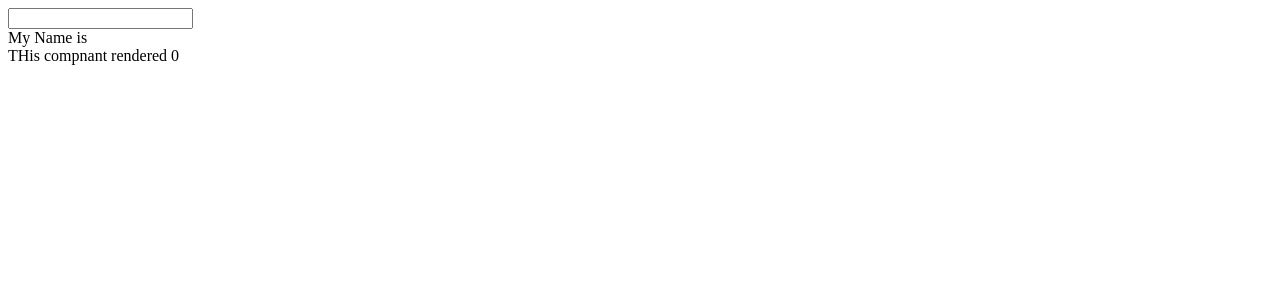
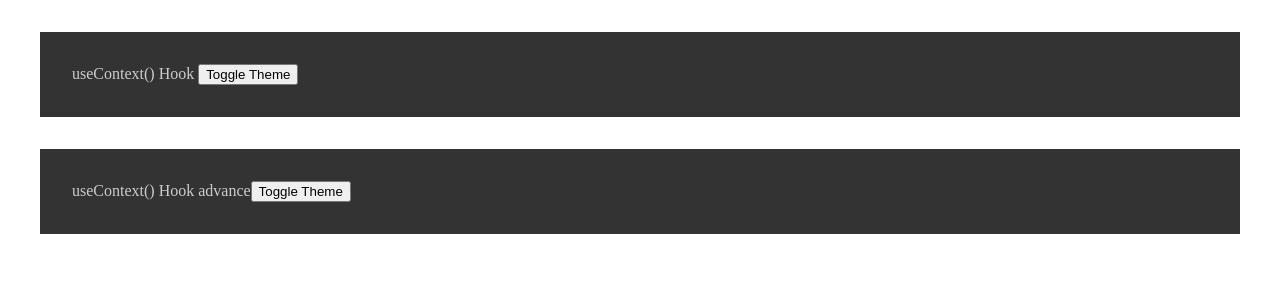
Before and after one commit to Nomaan0241/react-hooks-reference, a React (Create React App) app: page / in a window 1280 px wide. Shown: the top 300 px of the page. Built offline with nearby package versions, Linux system fonts and the light colour scheme.

Commit message:
[ useContext Hook Basic And Advance ]

```diff
--- a/src/App.css
+++ /dev/null
@@ -1,3 +0,0 @@
-.app {
-	font-size: xx-large;
-}
--- a/src/App.js
+++ b/src/App.js
@@ -1,14 +1,43 @@
+import React, { useState, createContext } from "react";
+
 import UseStateHook from "./allHooks/UseStateHook";
 import UseEffectHook from "./allHooks/UseEffectHook";
 import UseMemoHook from "./allHooks/UseMemoHook";
 import UseRefHook from "./allHooks/UseRefHook";
+import UseContextHook from "./allHooks/UseContextHook";
+
+//This is the context that can be used by any chile componant without extensive prop drilling.
+import { ColorProvider } from "./allHooks/useContextAdvance/ChangeColor.js";
+import TwoColorComponant from "./allHooks/useContextAdvance/TwoColorComponant.js";
+
+export const ThemeContext = createContext();
+
 function App() {
+	const [darkTheme, setDarkTheme] = useState(true);
+
+	//This function is moved to the compnant so that app.js wont clutter.
+	// function toggleTheme() {
+	// 	setDarkTheme((prevDarkTheme) => !prevDarkTheme);
+	// }
 	return (
 		<div>
-			<UseRefHook />
+			{/* for Use Context Hooks */}
+			<ThemeContext.Provider value={{ darkTheme, setDarkTheme }}>
+				{/* <button onClick={toggleTheme}>Toggle Theme</button> */}
+				<UseContextHook />
+			</ThemeContext.Provider>
+			{/* <UseRefHook /> */}
 			{/* <UseMemoHook /> */}
 			{/* <UseEffectHook /> */}
 			{/* <UseStateHook /> */}
+
+			{/*
+				This is advanced version where all code is extracted and placed at one place.
+				this componant wraps all of the logic for handling our states, updating our state and pushing out
+				those diffrent values to all of our children at one place.*/}
+			<ColorProvider>
+				<TwoColorComponant />
+			</ColorProvider>
 		</div>
 	);
 }
--- /dev/null
+++ b/src/allHooks/UseContextHook.js
@@ -0,0 +1,40 @@
+import React, { useContext } from "react";
+
+//you need to import that context so that you can use it while calling useContext() Hook
+import { ThemeContext } from "../App";
+
+/**
+ * useContext():
+ * Hook that lets you read and subscribe to context form your componant.
+ */
+
+function UseContextHook() {
+	/**
+	 * - useContext() will return context value for the calling componponant,
+	 *   (you will get themeContext after calling useContext).
+	 * - It will get the value from the nearrest and closeste provider of that context.
+	 * - If there is no susch provider, then the returned value will be the defualtValue you have passed to
+	 *   createContext() for the context.
+	 */
+	const { darkTheme, setDarkTheme } = useContext(ThemeContext); // darkTheme contains the state darktheme sent from Provider.
+
+	function toggleTheme() {
+		setDarkTheme((prevDarkTheme) => !prevDarkTheme);
+	}
+
+	//themeStyle is dependent on the value of darkTheme, that comes from the provider.
+	const themeStyle = {
+		backgroundColor: darkTheme ? "#333" : "#CCC",
+		color: darkTheme ? "#CCC" : "#333",
+		padding: "2rem",
+		margin: "2rem",
+	};
+
+	return (
+		<div style={themeStyle}>
+			useContext() Hook <button onClick={toggleTheme}>Toggle Theme</button>{" "}
+		</div>
+	);
+}
+
+export default UseContextHook;
--- /dev/null
+++ b/src/allHooks/useContextAdvance/ChangeColor.js
@@ -0,0 +1,24 @@
+import React, { useContext, useState, createContext } from "react";
+
+/**
+ * By extracting all logic in this single file. so that you can call from any whare in the code and use this the context
+ */
+const colorContext = createContext();
+
+export function useColors() {
+	return useContext(colorContext);
+}
+
+export function ColorProvider({ children }) {
+	const [color, setColor] = useState(true);
+
+	function toggleColor() {
+		setColor((prevColor) => !prevColor);
+	}
+
+	return (
+		<colorContext.Provider value={{ color, toggleColor }}>
+			{children}
+		</colorContext.Provider>
+	);
+}
--- /dev/null
+++ b/src/allHooks/useContextAdvance/TwoColorComponant.js
@@ -0,0 +1,24 @@
+import React from "react";
+import { useColors } from "./ChangeColor.js";
+
+function TwoColorComponant() {
+	const { color, toggleColor } = useColors();
+	// const toggleTheme = useToggler();
+
+	const themeStyle = {
+		backgroundColor: color ? "#333" : "#CCC",
+		color: color ? "#CCC" : "#333",
+		padding: "2rem",
+		margin: "2rem",
+	};
+	return (
+		<div>
+			<div style={themeStyle}>
+				useContext() Hook advance
+				<button onClick={toggleColor}>Toggle Theme</button>{" "}
+			</div>
+		</div>
+	);
+}
+
+export default TwoColorComponant;
```
